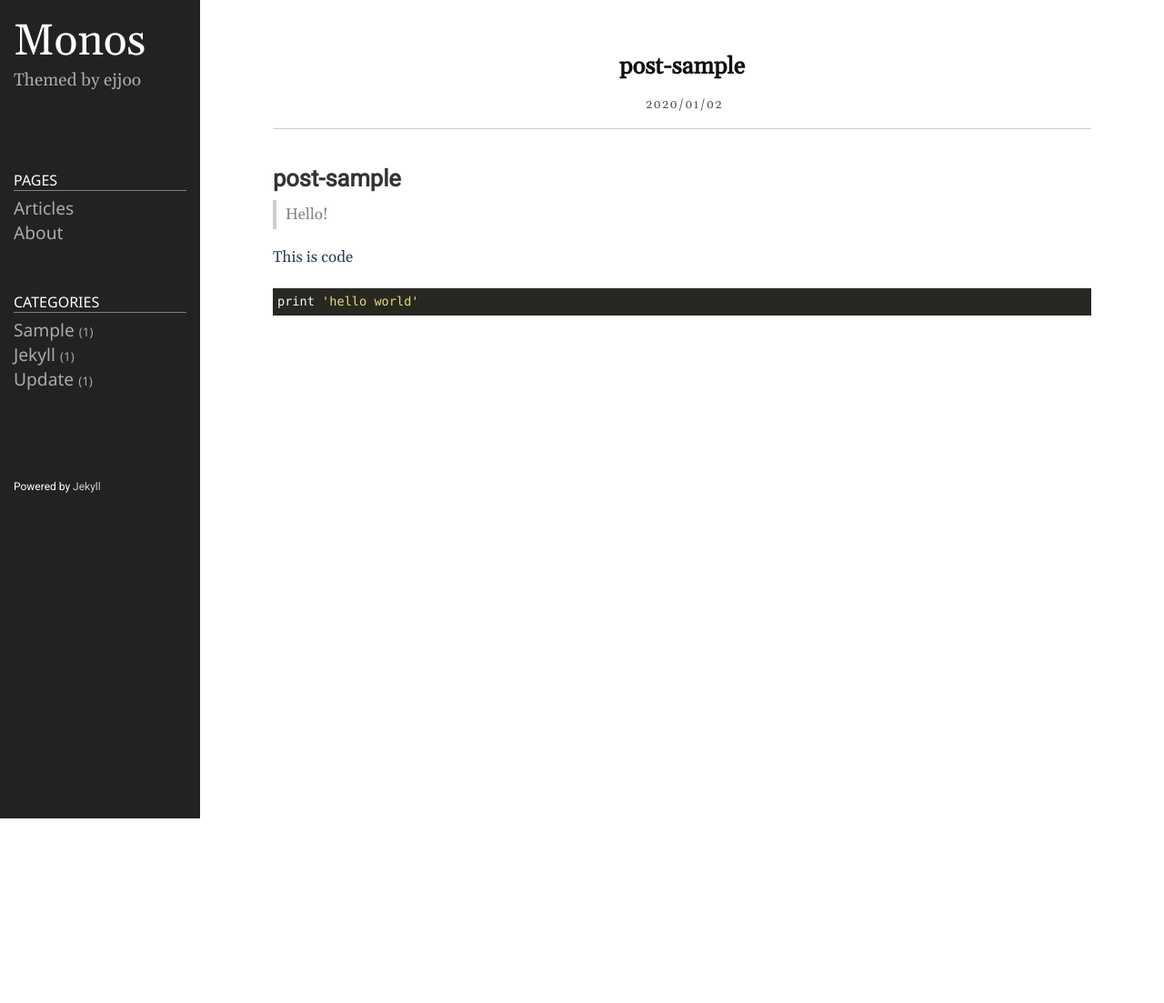
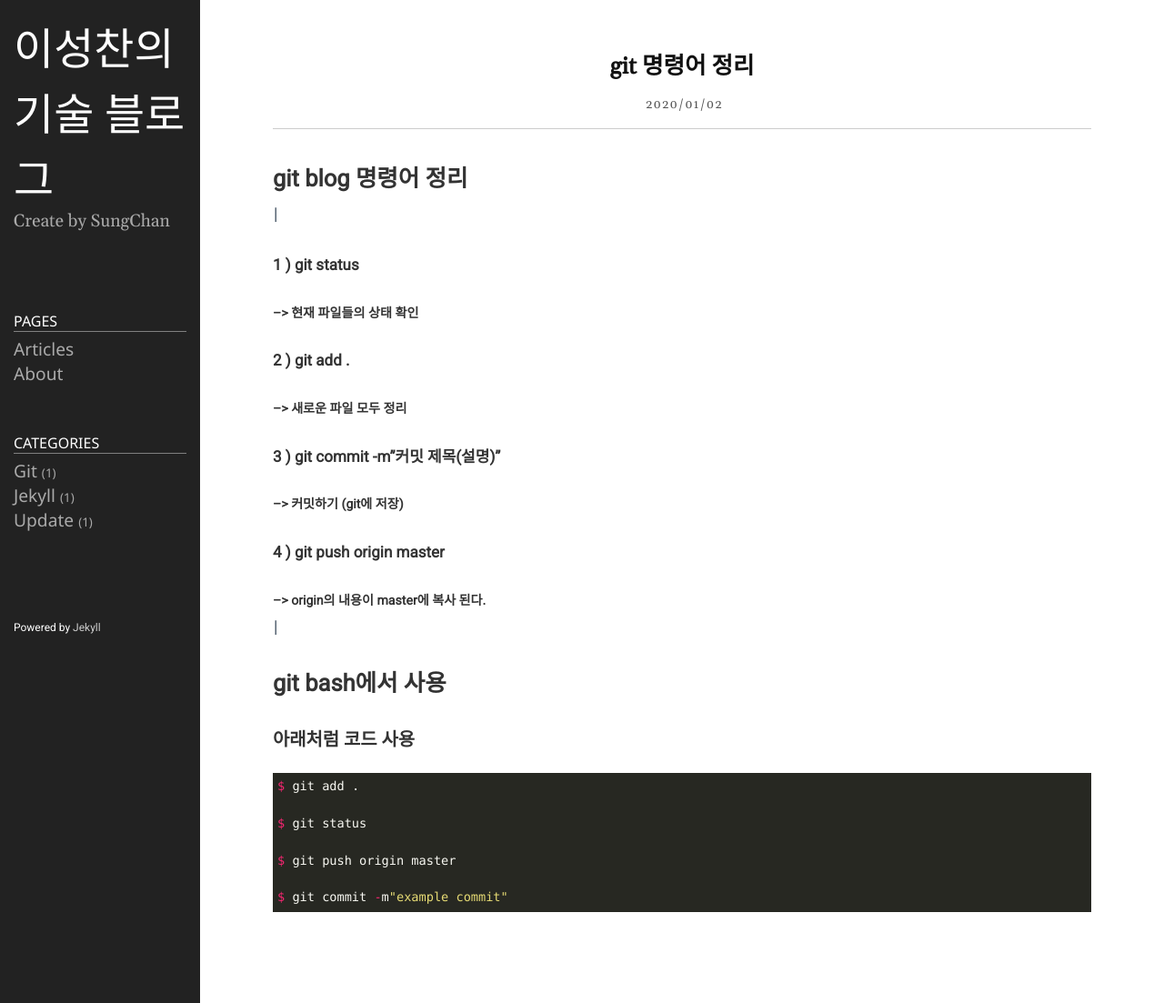
Before and after one commit to SungChan08/SungChan08.github.io, a Jekyll site: the page built from _posts/2020-01-02-post1.markdown, in a window 1280 px wide. Shown: the whole page at 91% size. Built offline with Jekyll 4.4.1, drawn with Linux system fonts in a browser that asks for light colours; before the commit the page ends 900 px from its top, so only the background shows below that.

Commit message:
seventh commit

````diff
--- a/_config.yml
+++ b/_config.yml
@@ -18,10 +18,10 @@
 # You can create any custom variable you would like, and they will be accessible
 # in the templates via {{ site.myvariable }}.
 
-title: Monos
+title: 이성찬의 기술 블로그
 email: minecraftwond@gmail.com
 description: >- # this means to ignore newlines until "baseurl:"
-  Themed by ejjoo
+  Create by SungChan
 # baseurl: "/" # the subpath of your site, e.g. /blog
 url: "https://sungchan08.github.io/" # the base hostname & protocol for your site, e.g. http://example.com
 github_username: SungChan08
--- a/_posts/2020-01-02-post1.markdown
+++ b/_posts/2020-01-02-post1.markdown
@@ -1,13 +1,39 @@
 ---
 layout: post
-title: post-sample
+title: git 명령어 정리
 date: 2020-01-02 19:20:23 +0900
-category: sample
+category: git
 ---
-# post-sample
-> Hello!
+# git blog 명령어 정리
+ |
+#### 1 ) git status
+#####   --> 현재 파일들의 상태 확인
 
-This is code
-```ruby
-print 'hello world'
+
+#### 2 ) git add .
+#####   --> 새로운 파일 모두 정리
+
+
+#### 3 ) git commit -m"커밋 제목(설명)"
+#####   --> 커밋하기 (git에 저장)
+
+
+#### 4 ) git push origin master
+#####   --> origin의 내용이 master에 복사 된다.
+ |
+
+
+
+# git bash에서 사용
+
+
+### 아래처럼 코드 사용
+```r
+$ git add .
+
+$ git status
+
+$ git push origin master
+
+$ git commit -m"example commit"
 ```
````
Also changed, not shown: README.md.
